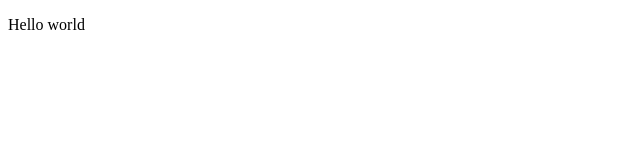
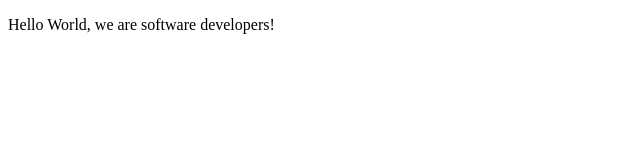
Before and after one commit to Huemac-Alfredo/Microverse-Trials, a plain HTML site: page index.html in a window 1280 px wide. Shown: the whole page, without its empty margins (0-640 px from the left). Drawn offline with Linux system fonts and the light colour scheme.

Commit message:
p changed

```diff
--- a/index.html
+++ b/index.html
@@ -8,7 +8,7 @@
 
   <body>
     <script src="https://cdn.freecodecamp.org/testable-projects-fcc/v1/bundle.js"></script>
-<p>Hello world</p>
+<p>Hello World, we are software developers!</p>
     <script  src="js/index.js"></script>
   </body>
 </html>
```
